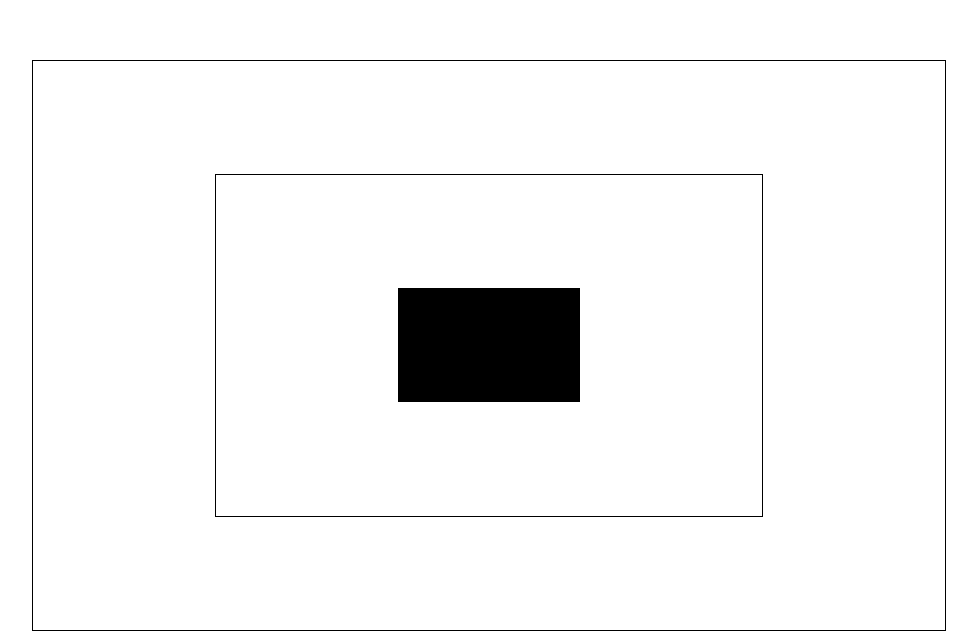
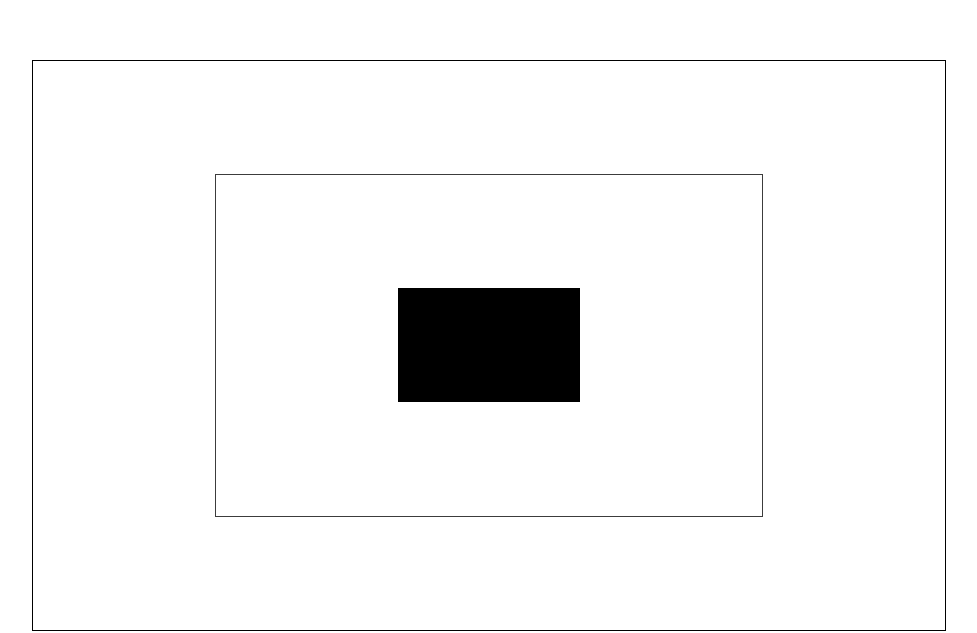
Before and after one commit to sidneeabeyta/424-AdvMedia-Web, a plain HTML site: page Project One/index.html in a window 1280 px wide. Shown: the part 169-802 px from the top of the page, without its empty margins (151-1128 px from the left). Drawn offline with Linux system fonts and the light colour scheme.

Commit message:
pencil line
line lightenened

```diff
--- a/Project One/css/styles.css
+++ b/Project One/css/styles.css
@@ -23,7 +23,7 @@
     width: 42.857143vw;
     height:42.857143vh;
     margin: auto;
-    border: 0.25px solid black;
+    border: 0.25px solid rgb(60, 60, 60);
 }
 
 .rectangle3 {
```
